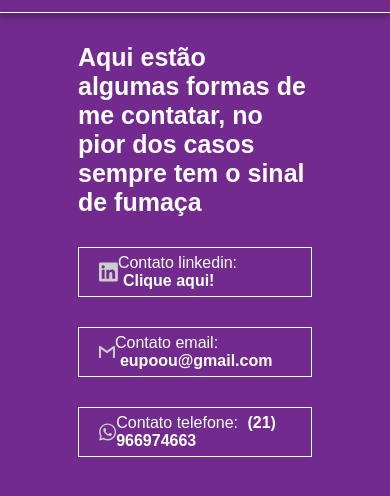
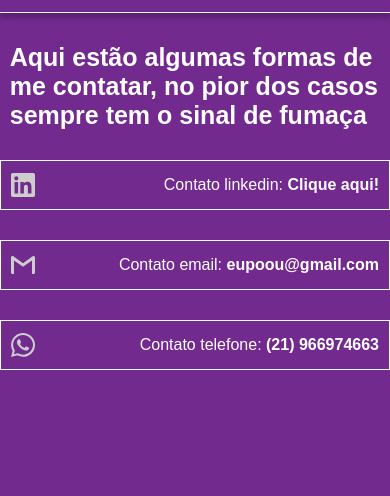
Before and after one commit to Eupou/portfolio, a plain HTML site: page views/contato.html in a window 390 px wide. Shown: the part 96-592 px from the top of the page. Drawn offline with Linux system fonts and the light colour scheme.

Commit message:
fix contato reponsividade

```diff
--- a/css/contato.css
+++ b/css/contato.css
@@ -8,6 +8,7 @@
     display: flex;
     align-items: center;
     justify-content: space-between;
+    font-size: 18px;
     margin: 30px auto;
     height: 50px;
     width: 60vw;
@@ -27,3 +28,31 @@
     margin-left: 5px;
     font-weight: 600;
 }
+@media (max-width: 630px) {
+    .contato__texto {
+        width: 95vw;
+    }
+
+    .contato__box{
+        width: 95vw;
+        font-size: 16px;
+    }
+}
+
+@media (max-width: 425px) {
+    .contato__box {
+        width: 100vw;
+    }
+
+    .contato__box svg {
+        margin-left: 10px;
+    }
+
+    .contato__box div {
+        margin-right: 10px;
+    }
+
+    .fw-600 {
+        margin-left: initial;
+    }
+}
```
